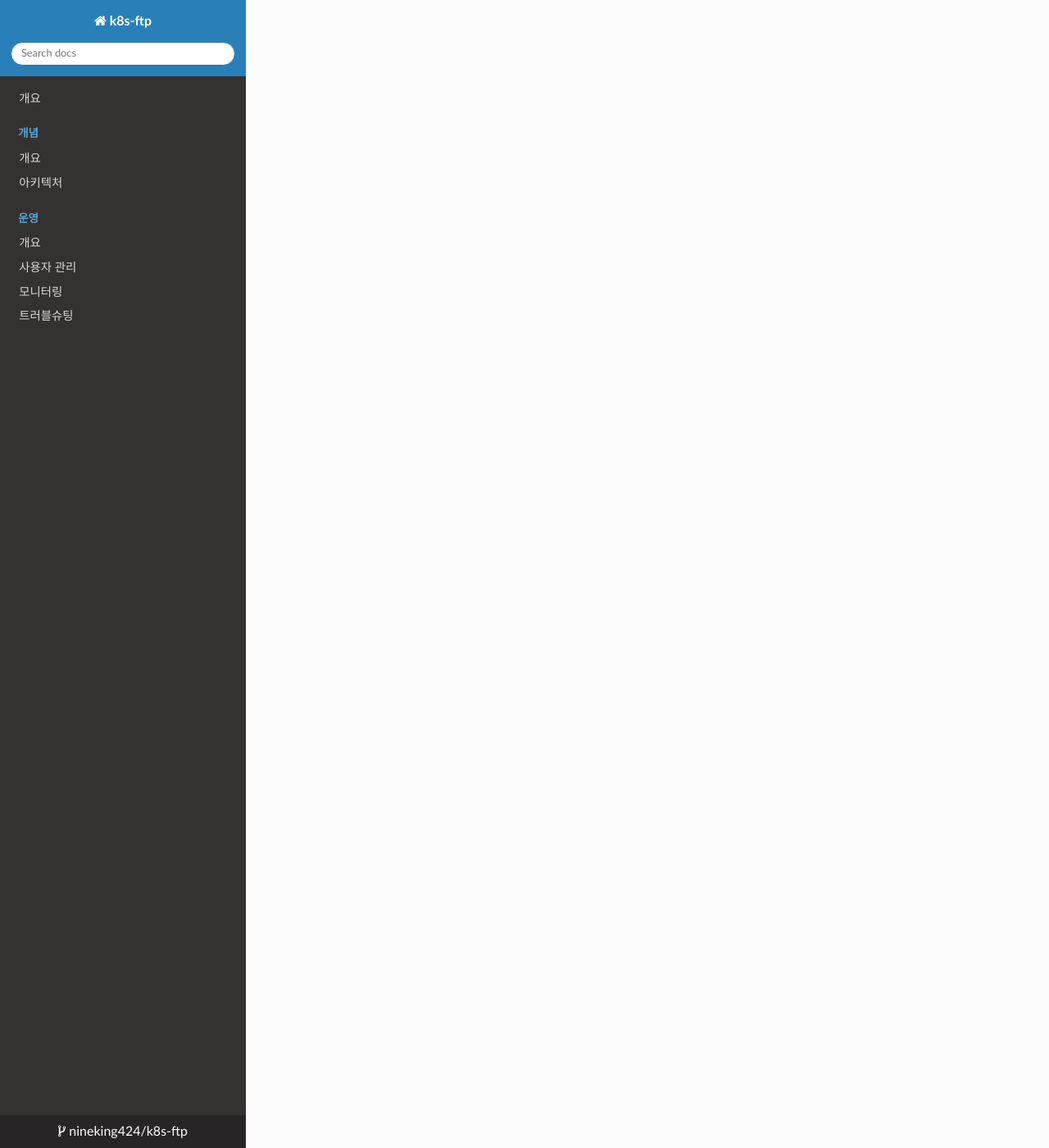
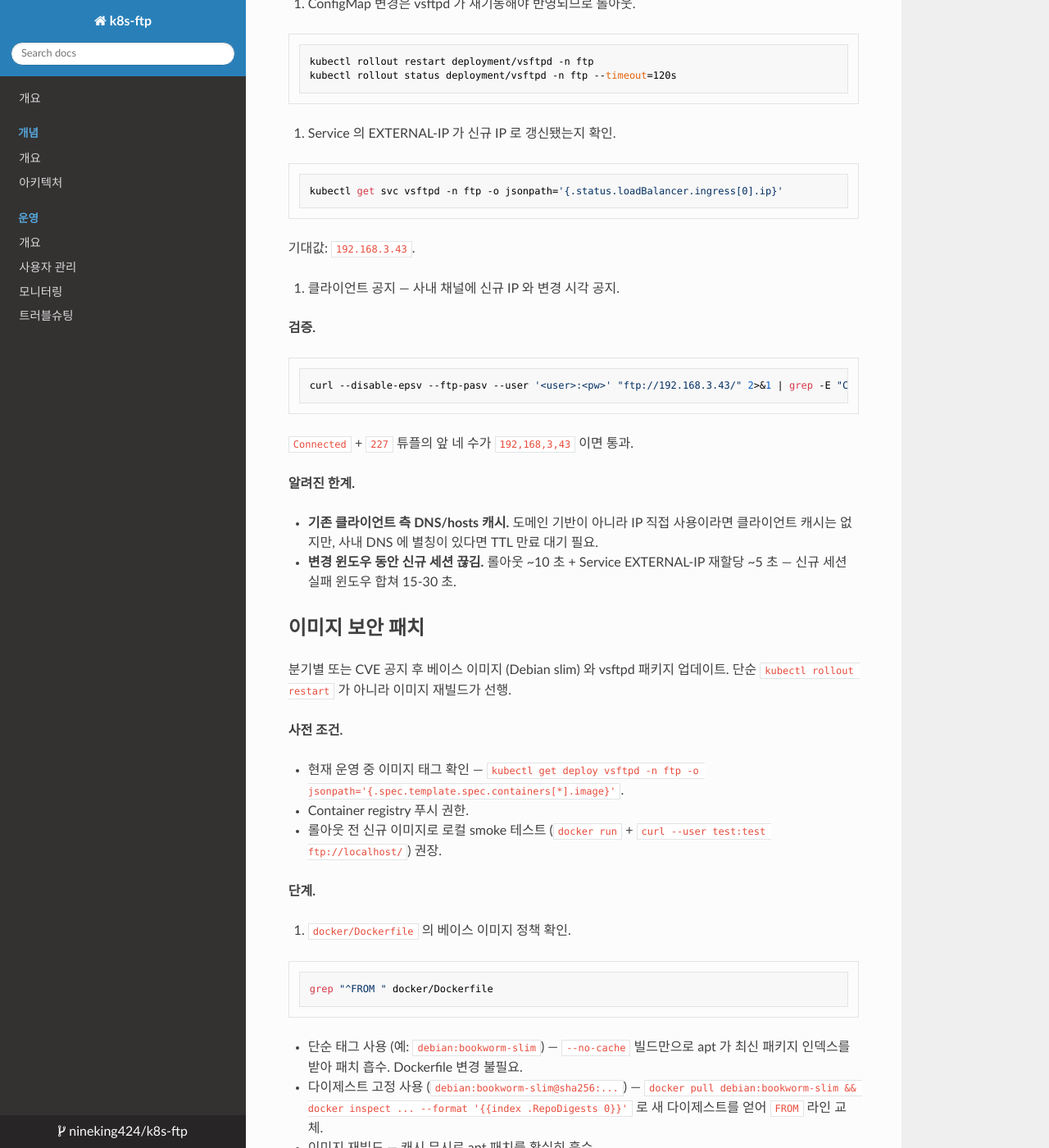
Before and after one commit to nineking424/k8s-ftp, an MkDocs documentation site: the page built from docs/operating/maintenance.md, in a window 1280 px wide and 1400 px high, scrolled down 2771 px. Shown: the whole window at 82% size. Built offline with MkDocs 1.6.1, drawn with Linux system fonts in a browser that asks for light colours; nearby versions of some CDN libraries; some of the changed text lies outside the part shown.

Commit message:
docs(maintenance): LB IP 변경과 이미지 보안 패치 절차 추가
LB IP 변경은 PASV_ADDRESS + metallb annotation 동시 변경 강조.
보안 패치는 base 이미지 갱신 → 재빌드(--no-cache) → smoke → 양 컨테이너
태그 동시 set image 흐름. 둘 다 롤아웃 ~10초 끊김 한계 명시.

````diff
--- a/docs/operating/maintenance.md
+++ b/docs/operating/maintenance.md
@@ -75,3 +75,131 @@ curl -v --disable-epsv --ftp-pasv --user '<user>:<pw>' "ftp://192.168.3.42/" 2>&
 
 - **Service 포트 enumerate** — k8s 가 포트 range 표기를 지원하지 않아 100 단위로 늘릴 때마다 manifest 가 길어진다. 200 포트 이상은 generate-only 헬퍼 스크립트 도입 검토.
 - **롤아웃 중 짧은 무중단 끊김** — vsftpd Pod 가 재시작되는 ~10 초 동안 신규 세션 연결 실패 가능. 기존 세션은 RollingUpdate 의 maxUnavailable 설정에 따라 영향.
+
+## LB IP 변경
+
+MetalLB 풀의 외부 IP 가 변경되거나 새 LB 로 마이그레이션할 때. control 채널만 잡히고 PASV 데이터 채널이 끊기는 가장 흔한 원인이 PASV_ADDRESS 와 실제 LB IP 불일치이므로 두 값을 항상 동시에 변경.
+
+**사전 조건.**
+
+- 신규 IP 가 MetalLB AddressPool 안에 있고 다른 Service 가 점유 중이 아님.
+- 클라이언트 측 방화벽 규칙이 신규 IP 의 21 + 30000-30099 (또는 확장 범위) 를 허용함을 사전 합의.
+
+**단계.**
+
+기존 `192.168.3.42` → 신규 `192.168.3.43` 예시.
+
+1. `ConfigMap vsftpd-config` 의 `PASV_ADDRESS` 값을 신규 IP 로.
+
+```bash
+kubectl get configmap vsftpd-config -n ftp -o yaml > /tmp/cm.yaml
+sed -i 's/PASV_ADDRESS: "192.168.3.42"/PASV_ADDRESS: "192.168.3.43"/' /tmp/cm.yaml
+kubectl apply -f /tmp/cm.yaml && rm /tmp/cm.yaml
+```
+
+2. Service 의 `metallb.io/loadBalancerIPs` annotation 도 동일 IP 로.
+
+```bash
+kubectl annotate svc vsftpd -n ftp metallb.io/loadBalancerIPs=192.168.3.43 --overwrite
+```
+
+3. ConfigMap 변경은 vsftpd 가 재기동해야 반영되므로 롤아웃.
+
+```bash
+kubectl rollout restart deployment/vsftpd -n ftp
+kubectl rollout status deployment/vsftpd -n ftp --timeout=120s
+```
+
+4. Service 의 EXTERNAL-IP 가 신규 IP 로 갱신됐는지 확인.
+
+```bash
+kubectl get svc vsftpd -n ftp -o jsonpath='{.status.loadBalancer.ingress[0].ip}'
+```
+
+기대값: `192.168.3.43`.
+
+5. 클라이언트 공지 — 사내 채널에 신규 IP 와 변경 시각 공지.
+
+**검증.**
+
+```bash
+curl --disable-epsv --ftp-pasv --user '<user>:<pw>' "ftp://192.168.3.43/" 2>&1 | grep -E "Connected|227 Entering Passive Mode"
+```
+
+`Connected` + `227` 튜플의 앞 네 수가 `192,168,3,43` 이면 통과.
+
+**알려진 한계.**
+
+- **기존 클라이언트 측 DNS/hosts 캐시.** 도메인 기반이 아니라 IP 직접 사용이라면 클라이언트 캐시는 없지만, 사내 DNS 에 별칭이 있다면 TTL 만료 대기 필요.
+- **변경 윈도우 동안 신규 세션 끊김.** 롤아웃 ~10 초 + Service EXTERNAL-IP 재할당 ~5 초 — 신규 세션 실패 윈도우 합쳐 15-30 초.
+
+## 이미지 보안 패치
+
+분기별 또는 CVE 공지 후 베이스 이미지 (Debian slim) 와 vsftpd 패키지 업데이트. 단순 `kubectl rollout restart` 가 아니라 이미지 재빌드가 선행.
+
+**사전 조건.**
+
+- 현재 운영 중 이미지 태그 확인 — `kubectl get deploy vsftpd -n ftp -o jsonpath='{.spec.template.spec.containers[*].image}'`.
+- Container registry 푸시 권한.
+- 롤아웃 전 신규 이미지로 로컬 smoke 테스트 (`docker run` + `curl --user test:test ftp://localhost/`) 권장.
+
+**단계.**
+
+1. `docker/Dockerfile` 의 베이스 이미지 정책 확인.
+
+```bash
+grep "^FROM " docker/Dockerfile
+```
+
+- 단순 태그 사용 (예: `debian:bookworm-slim`) — `--no-cache` 빌드만으로 apt 가 최신 패키지 인덱스를 받아 패치 흡수. Dockerfile 변경 불필요.
+- 다이제스트 고정 사용 (`debian:bookworm-slim@sha256:...`) — `docker pull debian:bookworm-slim && docker inspect ... --format '{{index .RepoDigests 0}}'` 로 새 다이제스트를 얻어 `FROM` 라인 교체.
+
+2. 이미지 재빌드 — 캐시 무시로 apt 패치를 확실히 흡수.
+
+```bash
+docker build --no-cache -t <registry>/vsftpd:v$(date +%Y%m%d)-1 docker/
+```
+
+3. 로컬 smoke 테스트 (선택).
+
+```bash
+docker run --rm -d --name vsftpd-smoke -p 2121:21 <registry>/vsftpd:v$(date +%Y%m%d)-1
+sleep 5
+curl -v ftp://localhost:2121/ 2>&1 | grep "220"
+docker stop vsftpd-smoke
+```
+
+4. 푸시.
+
+```bash
+docker push <registry>/vsftpd:v$(date +%Y%m%d)-1
+```
+
+5. Deployment 의 두 컨테이너 (vsftpd + user-syncer) 이미지 태그 동시 갱신.
+
+```bash
+kubectl set image deployment/vsftpd -n ftp \
+  vsftpd=<registry>/vsftpd:v$(date +%Y%m%d)-1 \
+  user-syncer=<registry>/vsftpd:v$(date +%Y%m%d)-1
+kubectl rollout status deployment/vsftpd -n ftp --timeout=120s
+```
+
+**검증.**
+
+- Pod 가 새 태그로 떠 있음.
+
+```bash
+kubectl get pod -n ftp -l app=vsftpd -o jsonpath='{.items[*].spec.containers[*].image}'
+```
+
+- 로그인 + 업로드 round-trip.
+
+```bash
+echo test > /tmp/smoke && curl --user '<user>:<pw>' -T /tmp/smoke "ftp://192.168.3.42/"
+curl --user '<user>:<pw>' "ftp://192.168.3.42/smoke" -o /tmp/smoke.dl && diff /tmp/smoke /tmp/smoke.dl
+```
+
+**알려진 한계.**
+
+- **롤아웃 짧은 끊김.** 위 PASV 확장과 동일 ~10 초. RollingUpdate.maxUnavailable=1 + replicas=1 이라 사실상 전면 끊김 윈도우. 진정한 무중단이 필요하면 replicas=2 + leader-elect 메커니즘 도입 검토 (현재 1.0 범위 밖).
+- **롤백 절차 별도** — 본 페이지에 포함하지 않는다. `kubectl rollout undo deployment/vsftpd -n ftp` 가 일반적이지만 user-syncer 의 sidecar 동작이 이전 버전과 호환되는지 변경 관리 절차에서 사전 검증.
````
